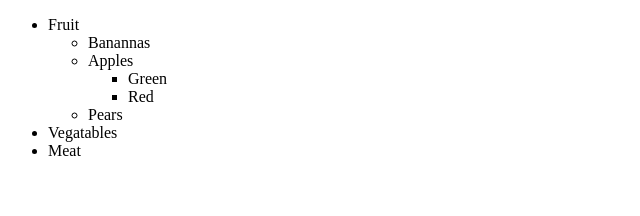
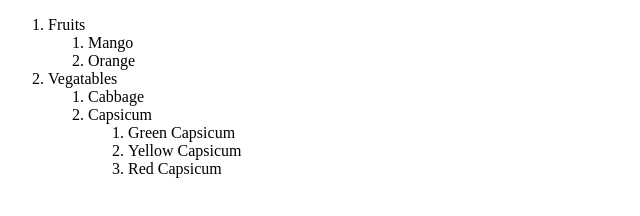
Before and after one commit to rehamndeveloper/assignment1, a plain HTML site: page index.html in a window 1280 px wide. Shown: the whole page, without its empty margins (0-640 px from the left). Drawn offline with Linux system fonts and the light colour scheme.

Commit message:
Add files via upload

```diff
--- a/index.html
+++ b/index.html
@@ -6,21 +6,29 @@
     <title>Document</title>
 </head>
 <body>
-    <ul>
-        <li>Fruit
-            <ul>
-                <li>Banannas</li>
-                <li>Apples
-                    <ul>
-                        <li>Green</li>
-                        <li>Red</li>
-                    </ul>
+    <ol>
+        <li>Fruits
+            <ol>
+                <li>Mango</li>
+                <li>Orange</li>
+            </ol>
+        </li>
+        <li>Vegatables
+            <ol>
+                <li>Cabbage</li>
+                <li>Capsicum
+            <ol>
+                <li>Green Capsicum</li>
+                <li>Yellow Capsicum</li>
+                <li>Red Capsicum</li>
+            </ol>
+
                 </li>
-                <li>Pears</li>
-            </ul>
+            </ol>
         </li>
-        <li>Vegatables</li>
-        <li>Meat</li>
-    </ul>
+    </ol>
+
+
+
 </body>
 </html>
```
